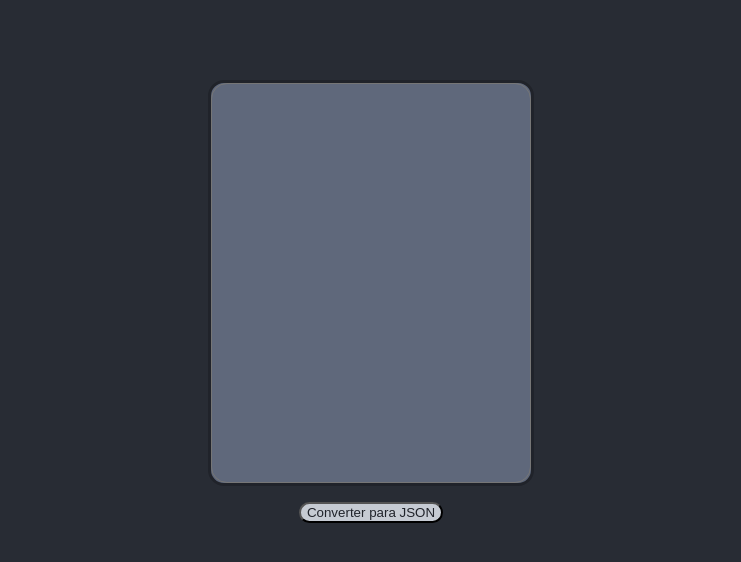
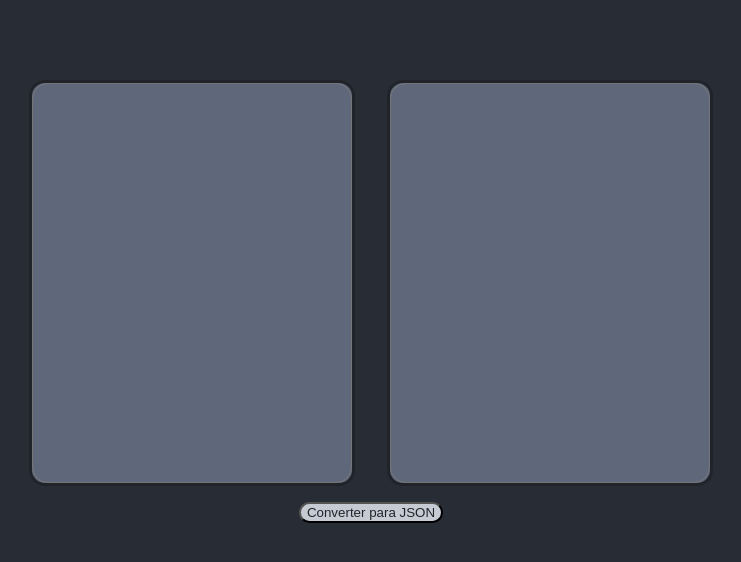
Before and after one commit to Vinny021/csv2json, a React (Create React App) app: page / in a window 1280 px wide. Shown: the top 562 px of the page, without its empty margins (269-1010 px from the left). Built offline with nearby package versions, Linux system fonts and the light colour scheme.

Commit message:
Visualizar csv convertido

```diff
--- a/src/App.css
+++ b/src/App.css
@@ -4,6 +4,10 @@ body {
 
 .App {
   text-align: center;
+}
+
+.CsvJsonFields {
+  display: flex;
 }
 
 .CsvInput {
@@ -16,10 +20,31 @@ body {
   width: 20rem;
   margin-top: 5rem;
   margin-left: auto;
+  margin-right: 1rem;
+}
+
+.JsonOutput {
+  display: flex;
+  background-color: #5f687b;
+  border-color: #20232a;
+  border-radius: 1rem;
+  border-style: solid;
+  height: 25rem;
+  width: 20rem;
+  margin-top: 5rem;
+  margin-left: 1rem;
   margin-right: auto;
 }
 
 .CsvInput textarea{
+  background-color: transparent;
+  color: #c6cbd3;
+  resize: none;
+  border-radius: 1rem;
+  width: 100%;
+}
+
+.JsonOutput textarea{
   background-color: transparent;
   color: #c6cbd3;
   resize: none;
--- a/src/App.jsx
+++ b/src/App.jsx
@@ -5,6 +5,7 @@ import AlertComponent from './components/AlertComponent';
 
 function App() {
   const [csvText, setCsvText] = useState('');
+  const [jsonText, setJsonText] = useState('');
   const [showAlert, setShowAlert] = useState(false);
 
   const handleChange = (event) => {
@@ -26,7 +27,6 @@ function App() {
   const csv2json = () => {
     const splitN = csvText.split("\n");
 
-    console.log(splitN)
     var isValid = validateCsv(splitN)
 
     if(!isValid){
@@ -53,7 +53,7 @@ function App() {
 
     });
 
-    console.log(jsonArray)
+    setJsonText(JSON.stringify(jsonArray));
   }
 
   var alertDiv = showAlert ? <AlertComponent/> : null
@@ -61,8 +61,13 @@ function App() {
   return (
     <div className="App">
       {alertDiv}
-      <div className='CsvInput'>
-        <textarea name="csvInput" id="csvInput" onChange={handleChange}></textarea>
+      <div className='CsvJsonFields'>
+        <div className='CsvInput'>
+          <textarea name="csvInput" id="csvInput" onChange={handleChange}></textarea>
+        </div>
+        <div className='JsonOutput'>
+          <textarea name="jsonOutput" id="jsonOutput" value={jsonText}></textarea>
+        </div>
       </div>
       <button id="success-btn" className='Convert2Json' onClick={csv2json}>Converter para JSON</button>
     </div>
--- a/src/components/Alert.css
+++ b/src/components/Alert.css
@@ -1,6 +1,6 @@
 .Alert {
     position: absolute;
-    margin-top: -2rem;
+    margin-top: 1rem;
     width: 20%;
     margin-left: auto;
     margin-right: auto;
```
